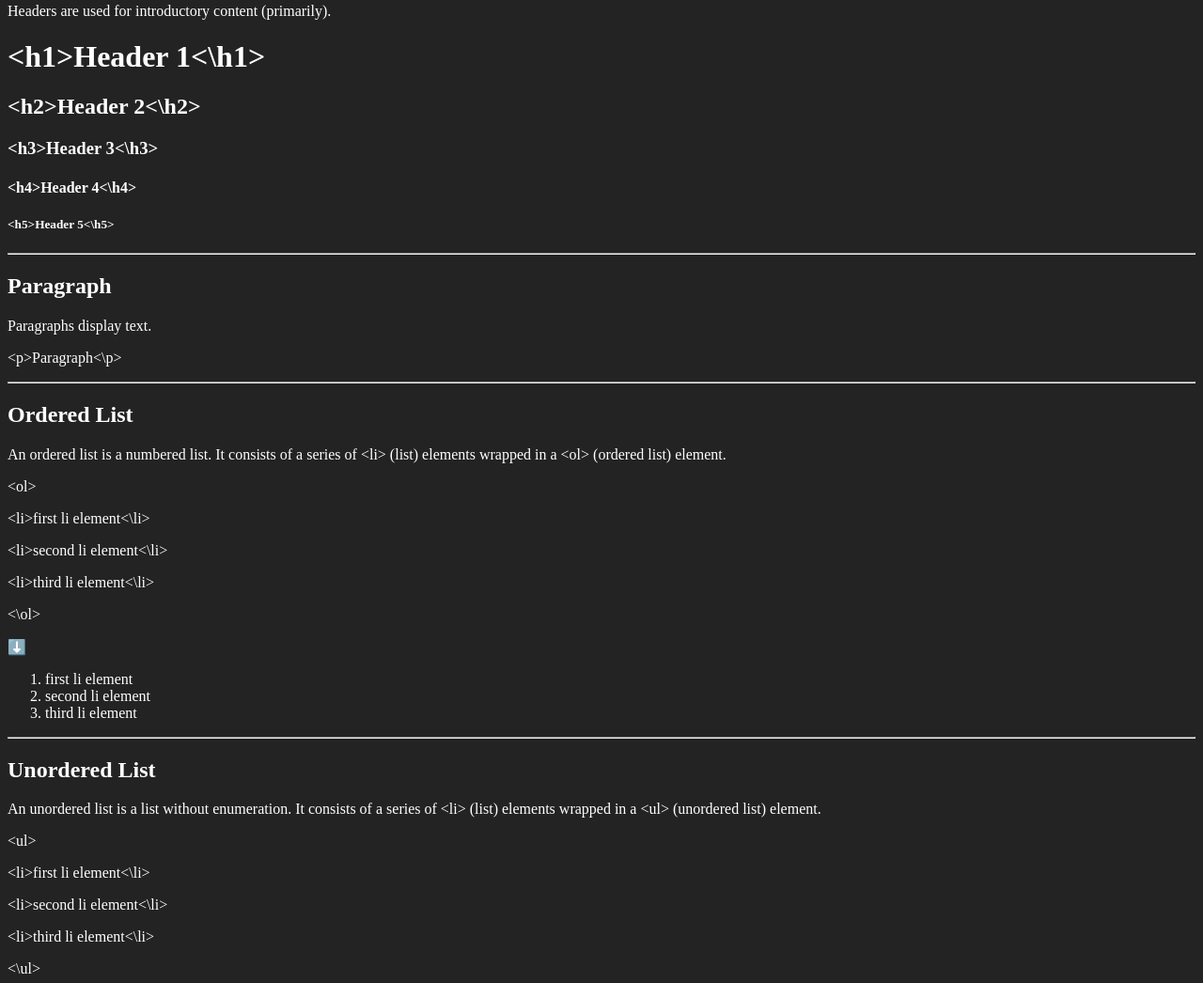
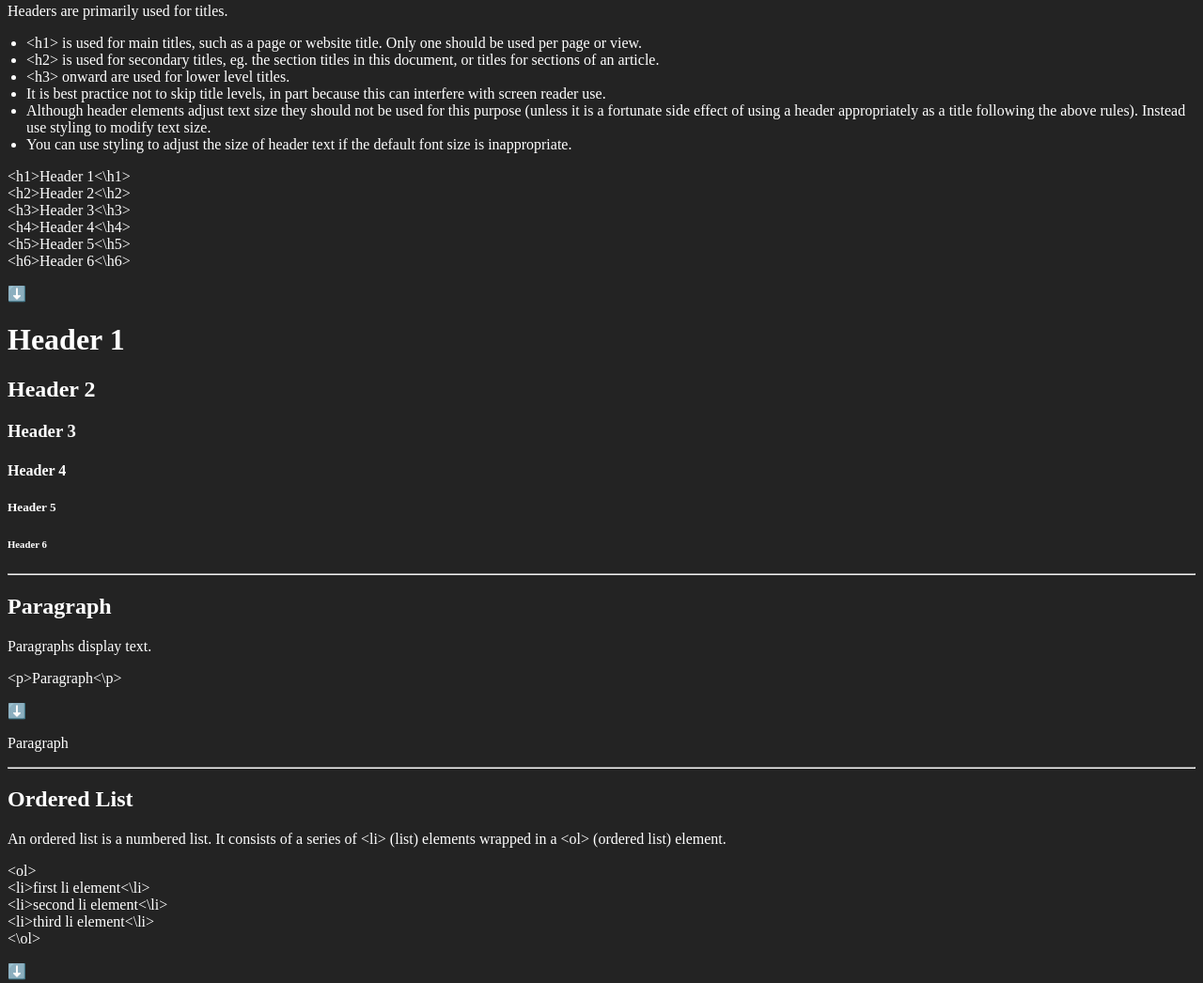
Before and after one commit to DevArrowsmith/html-scrapbook, a plain HTML site: page index.html in a window 1280 px wide. Shown: the part 264-1310 px from the top of the page at 94% size. Drawn offline with Linux system fonts and the light colour scheme.

Commit message:
Improve existing block element sections.

```diff
--- a/index.html
+++ b/index.html
@@ -7,7 +7,7 @@
     <title>HTML Scrapbook 📜</title>
     <link rel="stylesheet" href="styles.css">
 </head>
-<body>
+<p>
 <h1>HTML Scrapbook 📜</h1>
 
 <h2 style="color:goldenrod">Section 1: Block Elements</h2>
@@ -20,12 +20,30 @@
 <hr>
 
 <h2>Header</h2>
-<p>Headers are used for introductory content (primarily).</p>
-<h1>&lt;h1&gt;Header 1&lt;&bsol;h1&gt;</h2>
-<h2>&lt;h2&gt;Header 2&lt;&bsol;h2&gt;</h2>
-<h3>&lt;h3&gt;Header 3&lt;&bsol;h3&gt;</h3>
-<h4>&lt;h4&gt;Header 4&lt;&bsol;h4&gt;</h4>
-<h5>&lt;h5&gt;Header 5&lt;&bsol;h5&gt;</h5>
+<p>Headers are primarily used for titles.</p>
+<ul>
+    <li>&lt;h1&gt; is used for main titles, such as a page or website title. Only one should be used per page or view.</li>
+    <li>&lt;h2&gt; is used for secondary titles, eg. the section titles in this document, or titles for sections of an article.</li>
+    <li>&lt;h3&gt; onward are used for lower level titles.</li>
+    <li>It is best practice not to skip title levels, in part because this can interfere with screen reader use.</li>
+    <li>Although header elements adjust text size they should not be used for this purpose (unless it is a fortunate side effect of using a header appropriately as a title following the above rules). Instead use styling to modify text size.</li>
+    <li>You can use styling to adjust the size of header text if the default font size is inappropriate.</li>
+</ul>
+<p>&lt;h1&gt;Header 1&lt;&bsol;h1&gt;<br/>
+&lt;h2&gt;Header 2&lt;&bsol;h2&gt;<br/>
+&lt;h3&gt;Header 3&lt;&bsol;h3&gt;<br/>
+&lt;h4&gt;Header 4&lt;&bsol;h4&gt;<br/>
+&lt;h5&gt;Header 5&lt;&bsol;h5&gt;<br/>
+&lt;h6&gt;Header 6&lt;&bsol;h6&gt;</p>
+
+<p>⬇️</p>
+
+<h1>Header 1</h2>
+<h2>Header 2</h2>
+<h3>Header 3</h3>
+<h4>Header 4</h4>
+<h5>Header 5</h5>
+<h6>Header 6</h6>
 
 <hr>
 
@@ -33,16 +51,20 @@
 <p>Paragraphs display text.</p>
 <p>&lt;p&gt;Paragraph&lt;&bsol;p&gt;</p>
 
+<p>⬇️</p>
+
+<p>Paragraph</p>
+
 <hr>
 
 <h2>Ordered List</h2>
 <p>An ordered list is a numbered list. It consists of a series of &lt;li&gt; (list) elements wrapped in a &lt;ol&gt; (ordered list) element.</p>
 
-<p>&lt;ol&gt;</p>
-<p>&lt;li&gt;first li element&lt;&bsol;li&gt;</p>
-<p>&lt;li&gt;second li element&lt;&bsol;li&gt;</p>
-<p>&lt;li&gt;third li element&lt;&bsol;li&gt;</p>
-<p>&lt;&bsol;ol&gt;</p>
+<p>&lt;ol&gt;<br/>
+&lt;li&gt;first li element&lt;&bsol;li&gt;<br/>
+&lt;li&gt;second li element&lt;&bsol;li&gt;<br/>
+&lt;li&gt;third li element&lt;&bsol;li&gt;<br/>
+&lt;&bsol;ol&gt;</p>
 
 <p>⬇️</p>
 
@@ -57,11 +79,11 @@
 <h2>Unordered List</h2>
 <p>An unordered list is a list without enumeration. It consists of a series of &lt;li&gt; (list) elements wrapped in a &lt;ul&gt; (unordered list) element.</p>
 
-<p>&lt;ul&gt;</p>
-<p>&lt;li&gt;first li element&lt;&bsol;li&gt;</p>
-<p>&lt;li&gt;second li element&lt;&bsol;li&gt;</p>
-<p>&lt;li&gt;third li element&lt;&bsol;li&gt;</p>
-<p>&lt;&bsol;ul&gt;</p>
+<p>&lt;ul&gt;<br/>
+&lt;li&gt;first li element&lt;&bsol;li&gt;<br/>
+&lt;li&gt;second li element&lt;&bsol;li&gt;<br/>
+&lt;li&gt;third li element&lt;&bsol;li&gt;<br/>
+&lt;&bsol;ul&gt;</p>
 
 <p>⬇️</p>
 
@@ -76,7 +98,11 @@
 <h2>Div</h2>
 <p>Div is an inline element used primarily as a container. It can be used to group elements, for example for styling or layout. It should only be used when no other semantic element better suits the intended purpose.</p>
 <p>Span is similar to div except that span is an inline element.</p>
-<div>&lt;div&gt;div&lt;&bsol;div&gt;</div>
+<p>&lt;div&gt;&lt;p&gt;This is a paragraph element in a div element.&lt;&bsol;p&gt;&lt;&bsol;div&gt;</p>
+
+<p>⬇️</p>
+
+<div><p>This is a paragraph element in a div element.</p></div>
 
 <hr>
 
--- a/styles.css
+++ b/styles.css
@@ -2,3 +2,6 @@ body {
     background-color: #232323;
     color: #FFFFFF;
 }
+ul {
+    padding-left: 20px;
+}
```
